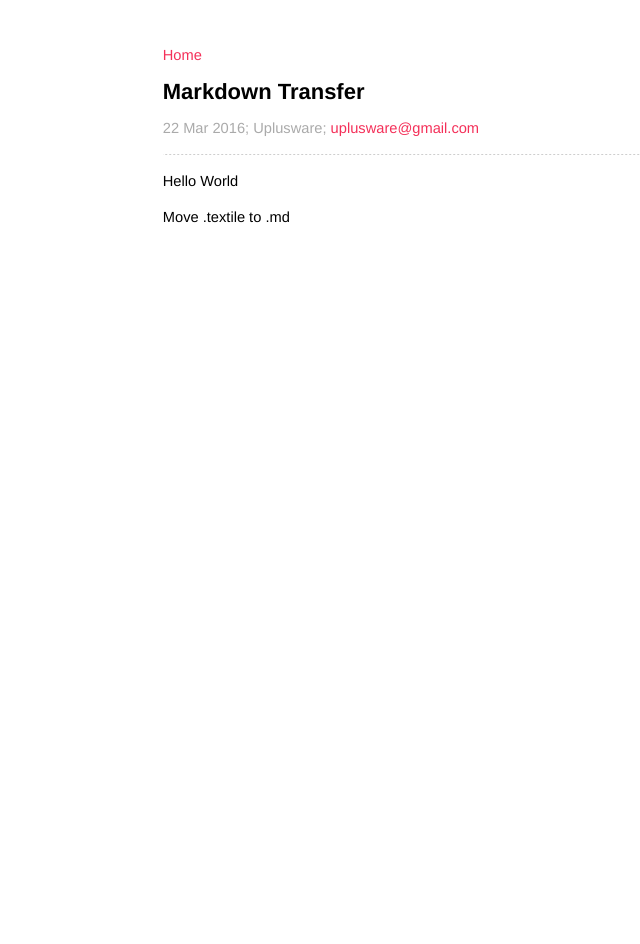
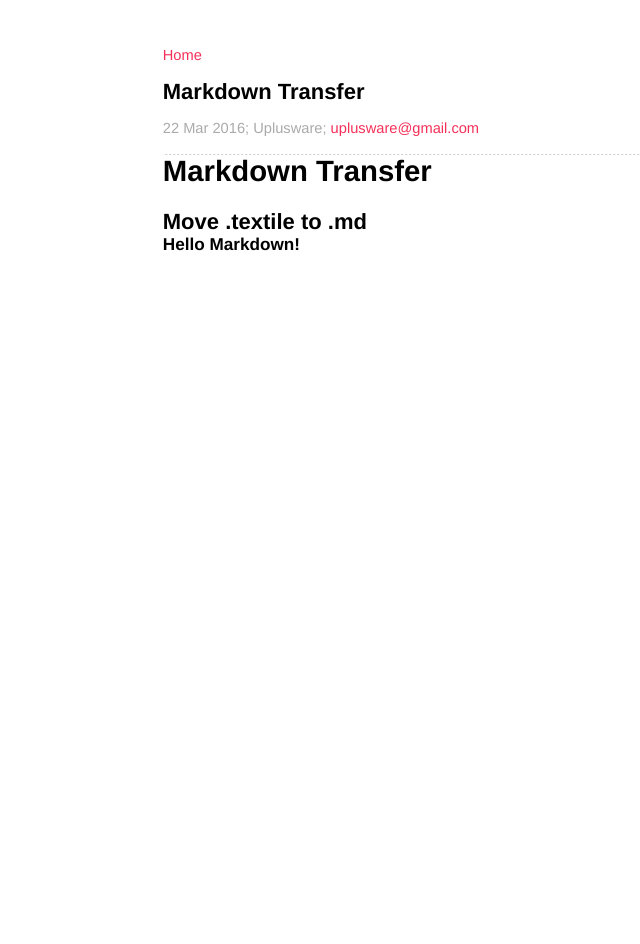
Before and after one commit to uplusware/uplusware.github.io, a Jekyll site: the page built from _posts/2016-3-22-Transfer-To-Markdown.md, in a window 1280 px wide. Shown: the whole page, without its empty margins (37-677 px from the left). Built offline with Jekyll 4.4.1, drawn with Linux system fonts in a browser that asks for light colours.

Commit message:
Update 2016-3-22-Transfer-To-Markdown.md

```diff
--- a/_posts/2016-3-22-Transfer-To-Markdown.md
+++ b/_posts/2016-3-22-Transfer-To-Markdown.md
@@ -3,6 +3,8 @@ layout: post
 title: Markdown Transfer
 ---
 
-Hello World
+# Markdown Transfer
 
-Move .textile to .md
+## Move .textile to .md
+
+### Hello Markdown!
```
